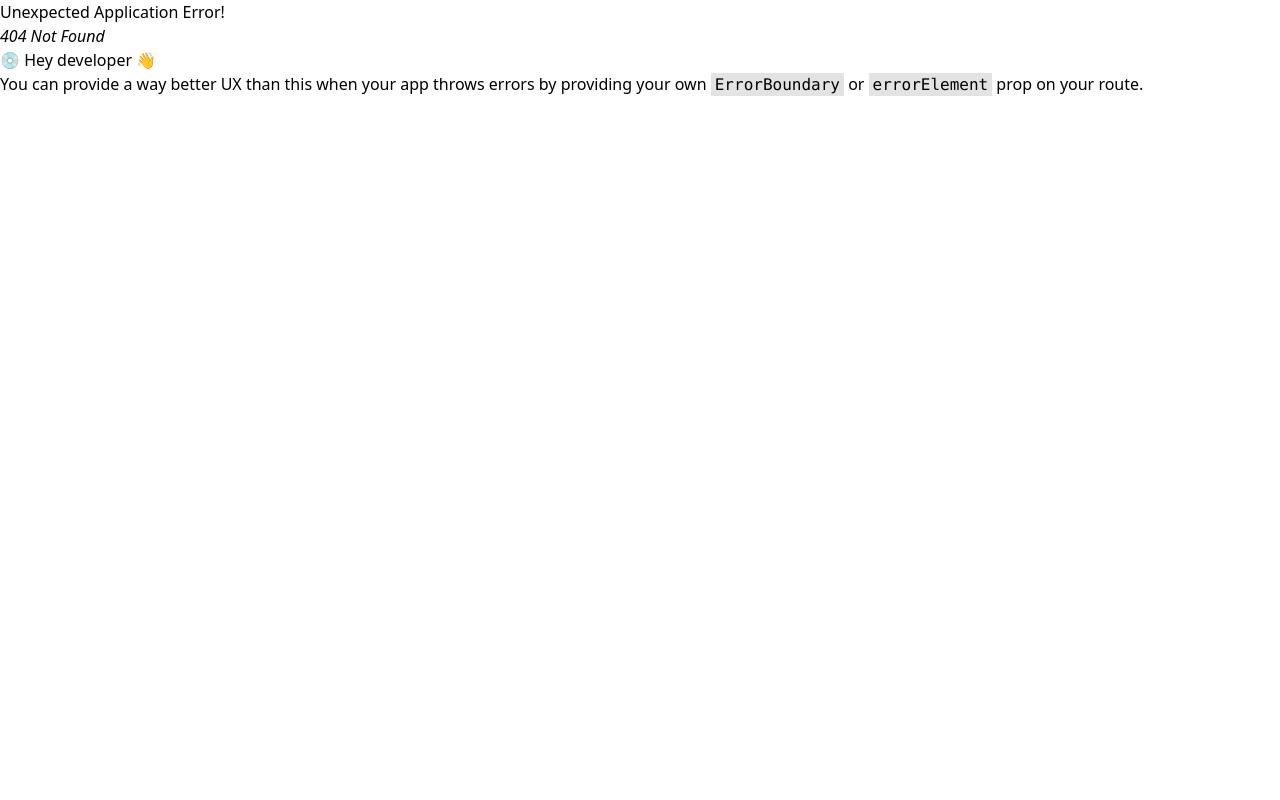
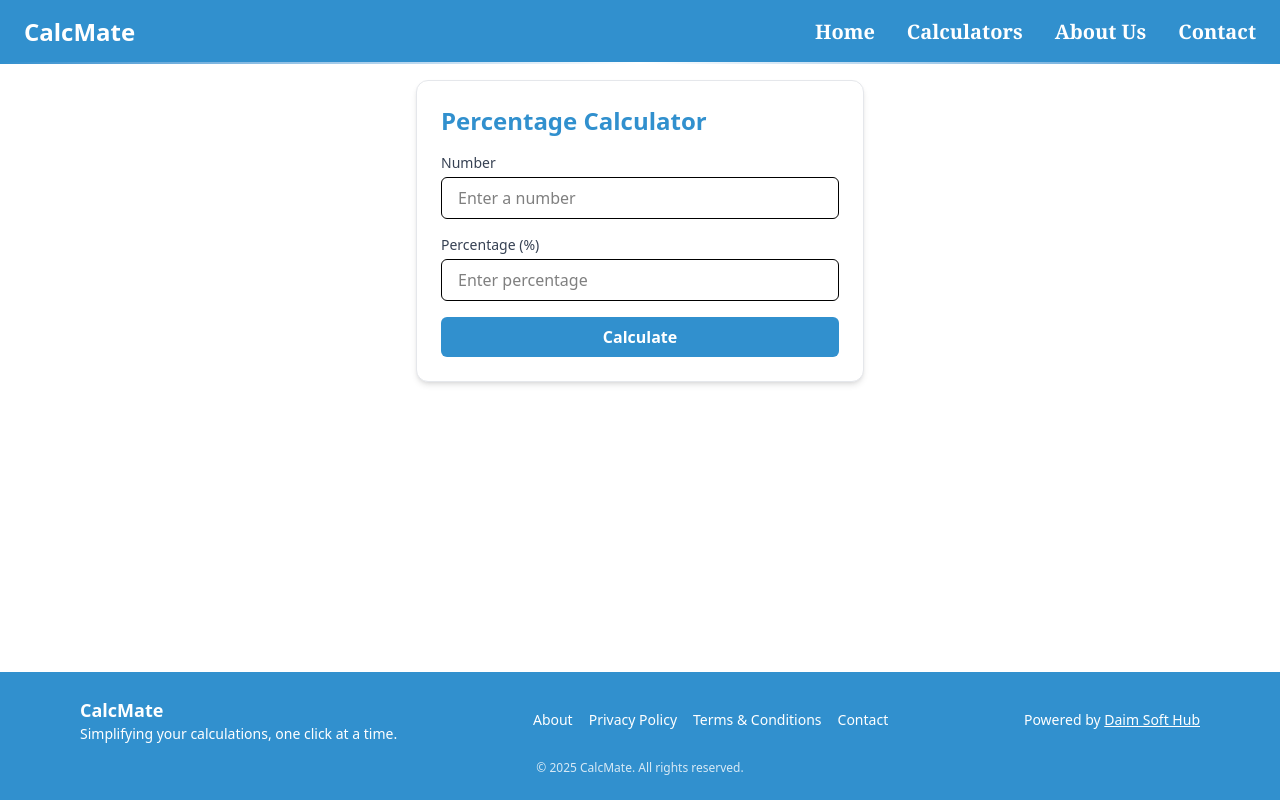
Before and after one commit to Saadbkhalid666/CalcMate, a React (Vite) app in the folder frontend/: page /percentage-calculator in a window 1280 px wide. Before the commit this address had no page. Built offline with nearby package versions, Linux system fonts and the light colour scheme.

Commit message:
Emi Calculator

```diff
--- /dev/null
+++ b/frontend/src/pages/CalculatorPages/GSTCalculator.jsx
@@ -0,0 +1,75 @@
+import React, { useState } from "react";
+
+export const GSTCalculator = () => {
+  const [price, setPrice] = useState("");
+  const [gstRate, setGstRate] = useState("");
+  const [gstAmount, setGstAmount] = useState(null);
+  const [totalPrice, setTotalPrice] = useState(null);
+
+  const calculateGST = () => {
+    const p = parseFloat(price);
+    const r = parseFloat(gstRate);
+
+    if (isNaN(p) || isNaN(r)) {
+      setGstAmount(null);
+      setTotalPrice(null);
+      return;
+    }
+
+    const gst = (p * r) / 100;
+    const total = p + gst;
+
+    setGstAmount(gst.toFixed(2));
+    setTotalPrice(total.toFixed(2));
+  };
+
+  return (
+    <div className="mt-4 max-w-md mx-auto p-6 bg-white rounded-xl  shadow-md border border-gray-200">
+      <h2 className="text-2xl font-bold mb-4 text-[#3190ce]">GST Calculator</h2>
+
+      <div className="mb-4">
+        <label className="block text-sm font-medium text-gray-700 mb-1">
+          Original Price (Rs)
+        </label>
+        <input
+          type="number"
+          value={price}
+          onChange={(e) => setPrice(e.target.value)}
+          className="w-full px-4 py-2 border rounded-md focus:outline-none focus:ring-2 focus:ring-[#3190ce]"
+          placeholder="Enter price"
+        />
+      </div>
+
+      <div className="mb-4">
+        <label className="block text-sm font-medium text-gray-700 mb-1">
+          GST Rate (%)
+        </label>
+        <input
+          type="number"
+          value={gstRate}
+          onChange={(e) => setGstRate(e.target.value)}
+          className="w-full px-4 py-2 border rounded-md focus:outline-none focus:ring-2 focus:ring-[#3190ce]"
+          placeholder="Enter GST rate"
+        />
+      </div>
+
+      <button
+        onClick={calculateGST}
+        className="w-full bg-[#3190ce] hover:bg-blue-700 text-white font-semibold py-2 px-4 rounded-md transition"
+      >
+        Calculate
+      </button>
+
+      {gstAmount !== null && totalPrice !== null && (
+        <div className="mt-6 text-gray-800 space-y-2">
+          <p>
+            <strong>GST Amount:</strong> Rs {gstAmount}
+          </p>
+          <p>
+            <strong>Total Price (incl. GST):</strong> Rs {totalPrice}
+          </p>
+        </div>
+      )}
+    </div>
+  );
+};
--- /dev/null
+++ b/frontend/src/pages/CalculatorPages/Loan/EmiCalculator.jsx
@@ -0,0 +1,102 @@
+import React, { useState } from "react";
+
+export const LoanEMICalculator = () => {
+  const [loanAmount, setLoanAmount] = useState("");
+  const [interestRate, setInterestRate] = useState("");
+  const [loanTerm, setLoanTerm] = useState("");
+  const [emi, setEmi] = useState(null);
+  const [totalInterest, setTotalInterest] = useState(null);
+  const [totalPayment, setTotalPayment] = useState(null);
+
+  const calculateEMI = () => {
+    const principal = parseFloat(loanAmount);
+    const annualRate = parseFloat(interestRate);
+    const termMonths = parseFloat(loanTerm);
+
+    if (isNaN(principal) || isNaN(annualRate) || isNaN(termMonths)) {
+      setEmi(null);
+      setTotalInterest(null);
+      setTotalPayment(null);
+      return;
+    }
+
+    const monthlyRate = annualRate / 12 / 100;
+
+    const emiValue =
+      (principal * monthlyRate * Math.pow(1 + monthlyRate, termMonths)) /
+      (Math.pow(1 + monthlyRate, termMonths) - 1);
+
+    const totalAmt = emiValue * termMonths;
+    const interest = totalAmt - principal;
+
+    setEmi(emiValue.toFixed(2));
+    setTotalPayment(totalAmt.toFixed(2));
+    setTotalInterest(interest.toFixed(2));
+  };
+
+  return (
+    <div className="max-w-md mx-auto p-6 bg-white rounded-xl shadow-md border border-gray-200">
+      <h2 className="text-2xl font-bold mb-4 text-[#3190ce]">Loan & EMI Calculator</h2>
+
+      <div className="mb-4">
+        <label className="block text-sm font-medium text-gray-700 mb-1">
+          Loan Amount (Rs)
+        </label>
+        <input
+          type="number"
+          value={loanAmount}
+          onChange={(e) => setLoanAmount(e.target.value)}
+          className="w-full px-4 py-2 border rounded-md focus:outline-none focus:ring-2 focus:ring-[#3190ce]"
+          placeholder="e.g. 500000"
+        />
+      </div>
+
+      <div className="mb-4">
+        <label className="block text-sm font-medium text-gray-700 mb-1">
+          Interest Rate (Annual %)
+        </label>
+        <input
+          type="number"
+          value={interestRate}
+          onChange={(e) => setInterestRate(e.target.value)}
+          className="w-full px-4 py-2 border rounded-md focus:outline-none focus:ring-2 focus:ring-[#3190ce]"
+          placeholder="e.g. 7.5"
+        />
+      </div>
+
+      <div className="mb-4">
+        <label className="block text-sm font-medium text-gray-700 mb-1">
+          Loan Term (Months)
+        </label>
+        <input
+          type="number"
+          value={loanTerm}
+          onChange={(e) => setLoanTerm(e.target.value)}
+          className="w-full px-4 py-2 border rounded-md focus:outline-none focus:ring-2 focus:ring-[#3190ce]"
+          placeholder="e.g. 60"
+        />
+      </div>
+
+      <button
+        onClick={calculateEMI}
+        className="w-full bg-[#3190ce] hover:bg-blue-700 text-white font-semibold py-2 px-4 rounded-md transition"
+      >
+        Calculate
+      </button>
+
+      {emi && (
+        <div className="mt-6 text-gray-800 space-y-2">
+          <p>
+            <strong>Monthly EMI:</strong> Rs {emi}
+          </p>
+          <p>
+            <strong>Total Interest Payable:</strong> Rs {totalInterest}
+          </p>
+          <p>
+            <strong>Total Payment (Principal + Interest):</strong> Rs {totalPayment}
+          </p>
+        </div>
+      )}
+    </div>
+  );
+};
--- /dev/null
+++ b/frontend/src/pages/CalculatorPages/PercentageCalculator.jsx
@@ -0,0 +1,67 @@
+import React, { useState } from "react";
+
+export const PercentageCalculator = () => {
+  const [number, setNumber] = useState("");
+  const [percentage, setPercentage] = useState("");
+  const [result, setResult] = useState(null);
+
+  const calculatePercentage = () => {
+    const n = parseFloat(number);
+    const p = parseFloat(percentage);
+
+    if (isNaN(n) || isNaN(p)) {
+      setResult(null);
+      return;
+    }
+
+    const calculated = (n * p) / 100;
+    setResult(calculated.toFixed(2));
+  };
+
+  return (
+    <div className="max-w-md mt-4 mx-auto p-6 bg-white rounded-xl shadow-md border border-gray-200">
+      <h2 className="text-2xl font-bold mb-4 text-[#3190ce]">Percentage Calculator</h2>
+
+      <div className="mb-4">
+        <label className="block text-sm font-medium text-gray-700 mb-1">
+          Number
+        </label>
+        <input
+          type="number"
+          value={number}
+          onChange={(e) => setNumber(e.target.value)}
+          className="w-full px-4 py-2 border rounded-md focus:outline-none focus:ring-2 focus:ring-[#3190ce]"
+          placeholder="Enter a number"
+        />
+      </div>
+
+      <div className="mb-4">
+        <label className="block text-sm font-medium text-gray-700 mb-1">
+          Percentage (%)
+        </label>
+        <input
+          type="number"
+          value={percentage}
+          onChange={(e) => setPercentage(e.target.value)}
+          className="w-full px-4 py-2 border rounded-md focus:outline-none focus:ring-2 focus:ring-[#3190ce]"
+          placeholder="Enter percentage"
+        />
+      </div>
+
+      <button
+        onClick={calculatePercentage}
+        className="w-full bg-[#3190ce] hover:bg-blue-700 text-white font-semibold py-2 px-4 rounded-md transition"
+      >
+        Calculate
+      </button>
+
+      {result !== null && (
+        <div className="mt-6 text-gray-800 space-y-2">
+          <p>
+            <strong>Result:</strong> {percentage}% of {number} is <strong>{result}</strong>
+          </p>
+        </div>
+      )}
+    </div>
+  );
+};
--- a/frontend/src/routes/router.jsx
+++ b/frontend/src/routes/router.jsx
@@ -5,12 +5,18 @@ import App from "../App";
 import PrivacyPolicy from "../pages/PrivacyPolicy/PrivacyPolicy";
 import TermsAndConditions from "../pages/Terms&Conditions/Terms&Conditions";
 import { Footer } from "../sections/footer/footer";
+import { GSTCalculator } from "../pages/CalculatorPages/GSTCalculator";
+import { PercentageCalculator } from "../pages/CalculatorPages/PercentageCalculator";
+import { LoanEMICalculator } from "../pages/CalculatorPages/Loan/EmiCalculator";
 
 export const router  =  createBrowserRouter([
     {path:"/",element:<Layout   />, children:[
         {index:true,element:<App   />},
         {path:'privacy-policy',element:<PrivacyPolicy    />},
         {path:'terms',element:<TermsAndConditions    />},
+        {path:'/gst-calculator',element:<GSTCalculator   />},
+        {path:'/percentage-calculator',element:<PercentageCalculator  />},
+        {path:'/loan-emi-calculator',element:<LoanEMICalculator  />},
 
     ]}
 ])
@@ -18,8 +24,14 @@ export const router  =  createBrowserRouter([
 function Layout (){
 
     return <>
-    <Nav   />
-    <Outlet  />
-    <Footer  />
+    <div className="min-h-screen flex flex-col">
+      <Nav /> {/* optional */}
+
+      <main className="flex-grow">
+        <Outlet /> {/* this is where routed content goes */}
+      </main>
+
+      <Footer />
+    </div>
     </>
 }
--- a/frontend/src/sections/footer/footer.jsx
+++ b/frontend/src/sections/footer/footer.jsx
@@ -1,19 +1,40 @@
-import {Link} from "react-scroll"
+import { Link } from "react-scroll";
 import { NavLink } from "react-router-dom";
-export const Footer = () =>{
-     return (
-    <footer className="bg-[#3190ce] text-white py-6 border-t shadow-md">
+
+export const Footer = () => {
+  return (
+    <footer className="w-full bg-[#3190ce] text-white py-6 border-t shadow-md">
       <div className="max-w-6xl mx-auto px-4 flex flex-col md:flex-row justify-between items-center">
         <div className="text-center md:text-left mb-4 md:mb-0">
           <h2 className="text-lg font-semibold">CalcMate</h2>
-          <p className="text-sm">Simplifying your calculations, one click at a time.</p>
+          <p className="text-sm">
+            Simplifying your calculations, one click at a time.
+          </p>
         </div>
 
         <div className="flex gap-4 mb-4 md:mb-0">
-          <Link  to="aboutus" smooth={true} duration={500}  className="text-sm hover:underline">About</Link>
-          <NavLink to="privacy-policy" className="text-sm hover:underline">Privacy Policy</NavLink>
-          <NavLink to="terms" className="text-sm hover:underline">Terms & Conditions</NavLink>
-          <Link  to="contact" smooth={true} duration={500} className="text-sm hover:underline">Contact</Link>
+          <Link
+            to="aboutus"
+            smooth={true}
+            duration={500}
+            className="text-sm hover:underline cursor-pointer"
+          >
+            About
+          </Link>
+          <NavLink to="/privacy-policy" className="text-sm hover:underline">
+            Privacy Policy
+          </NavLink>
+          <NavLink to="/terms" className="text-sm hover:underline">
+            Terms & Conditions
+          </NavLink>
+          <Link
+            to="contact"
+            smooth={true}
+            duration={500}
+            className="text-sm hover:underline cursor-pointer"
+          >
+            Contact
+          </Link>
         </div>
 
         <div className="text-center md:text-right text-sm">
```
